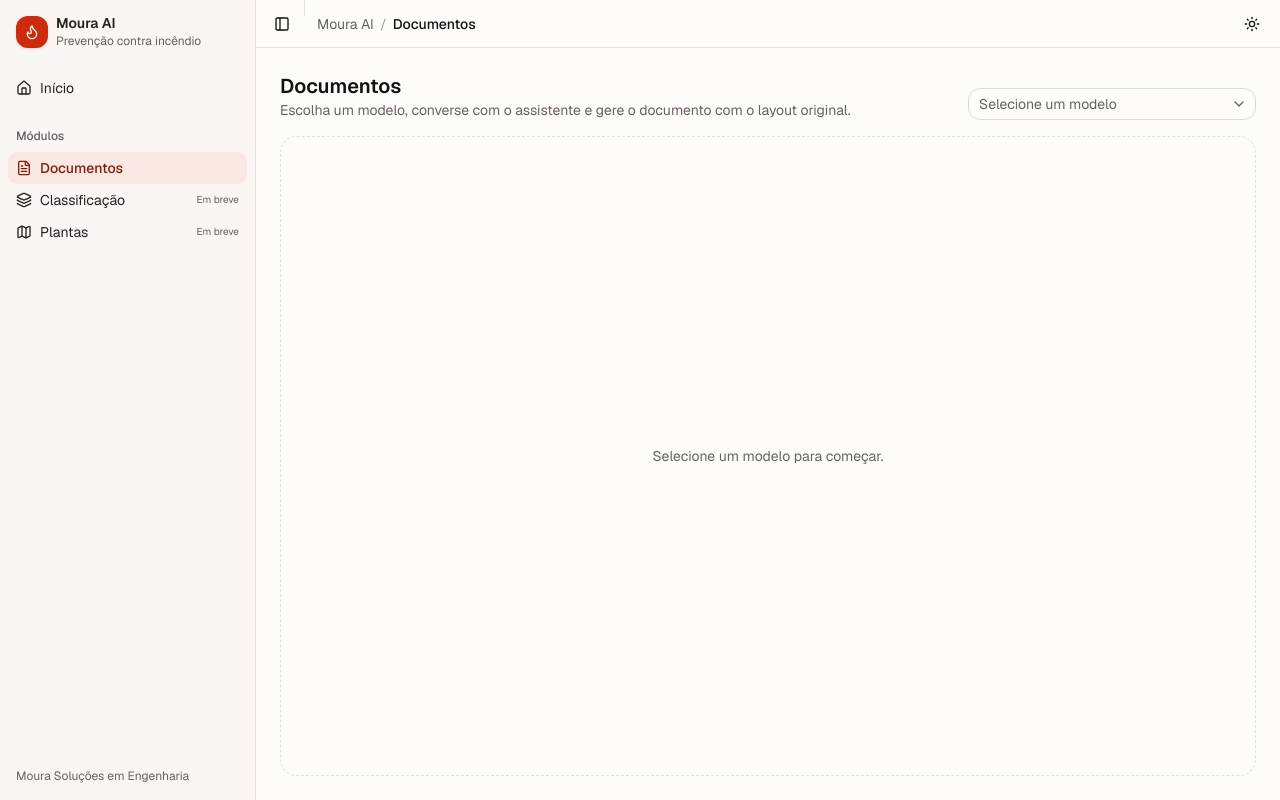
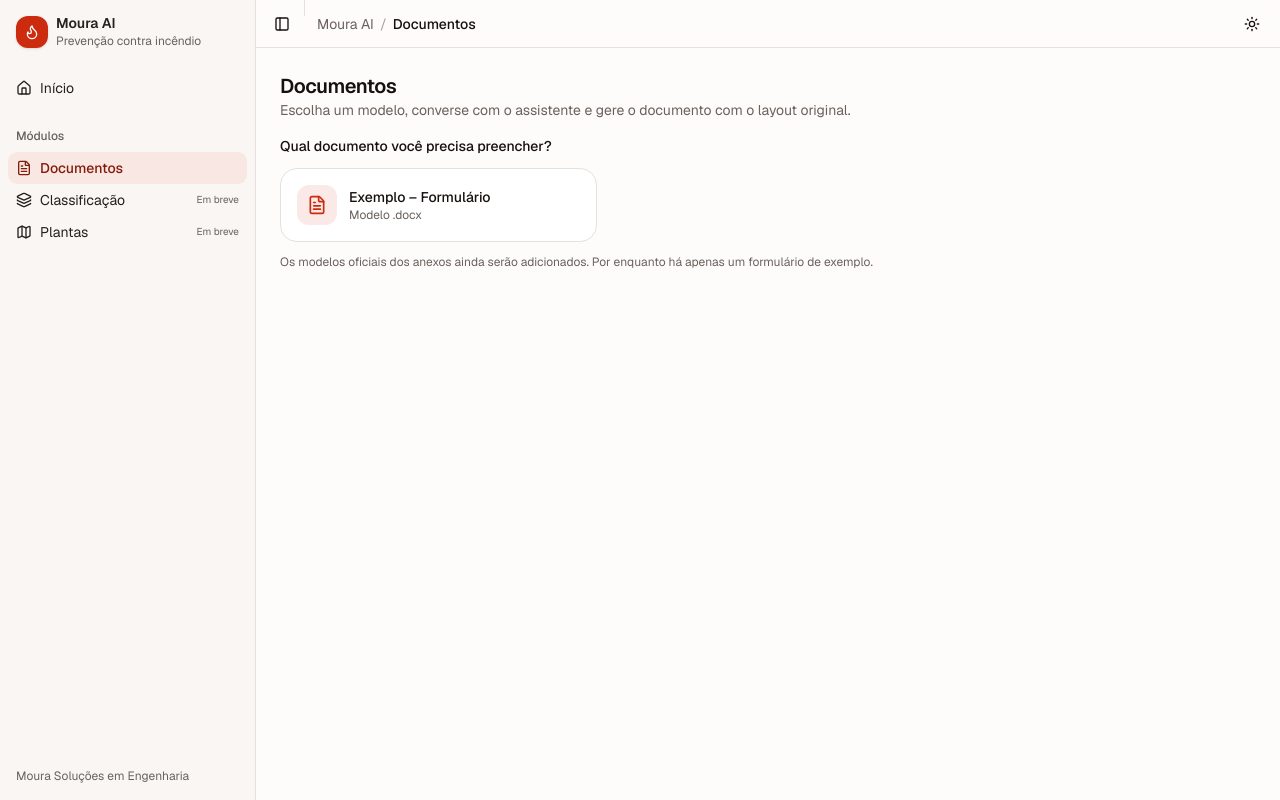
Before and after one commit to tiagoponciano/Moura-AI, a Next.js app in the folder client/: page /documentos in a window 1280 px wide. Built offline with nearby package versions, Linux system fonts and the light colour scheme.

Commit message:
style(documentos/page.tsx): pick template from cards and show required progress

```diff
--- a/client/app/documentos/page.tsx
+++ b/client/app/documentos/page.tsx
@@ -1,10 +1,11 @@
 "use client";
 
-import { FileDown, Loader2 } from "lucide-react";
+import { FileDown, FileText, Loader2 } from "lucide-react";
 import { useCallback, useEffect, useMemo, useState } from "react";
 import { Chat } from "@/components/shared/chat";
 import { FieldsPanel, isEmptyValue } from "./_components/fields-panel";
 import { Button } from "@/components/ui/button";
+import { Progress } from "@/components/ui/progress";
 import {
   Select,
   SelectContent,
@@ -82,6 +83,11 @@ export default function DocumentosPage() {
     [schema],
   );
 
+  const required = schema?.campos.filter((field) => field.obrigatorio) ?? [];
+  const filledRequired = required.filter(
+    (field) => field.tipo === "boolean" || !isEmptyValue(values[field.nome]),
+  ).length;
+
   const chatBody = useMemo(() => ({ templateId: selectedId, schema }), [selectedId, schema]);
 
   function updateField(name: string, value: FieldValue | undefined) {
@@ -121,11 +127,12 @@ export default function DocumentosPage() {
     <div className="flex h-full flex-col gap-4 p-4 md:p-6">
       <div className="flex flex-wrap items-end justify-between gap-3">
         <div>
-          <h1 className="text-xl font-semibold">Documentos</h1>
+          <h1 className="text-xl font-semibold tracking-tight">Documentos</h1>
           <p className="text-sm text-muted-foreground">
             Escolha um modelo, converse com o assistente e gere o documento com o layout original.
           </p>
         </div>
+        {template && (
           <Select value={selectedId ?? ""} onValueChange={selectTemplate}>
             <SelectTrigger className="w-72">
               <SelectValue placeholder="Selecione um modelo" />
@@ -138,13 +145,36 @@ export default function DocumentosPage() {
               ))}
             </SelectContent>
           </Select>
+        )}
       </div>
 
       {loadError && <p className="text-sm text-destructive">{loadError}</p>}
 
       {!template ? (
-        <div className="flex flex-1 items-center justify-center rounded-xl border border-dashed text-sm text-muted-foreground">
-          Selecione um modelo para começar.
+        <div className="flex flex-1 flex-col gap-3">
+          <p className="text-sm font-medium">Qual documento você precisa preencher?</p>
+          <div className="grid gap-3 sm:grid-cols-2 lg:grid-cols-3">
+            {templates.map((entry) => (
+              <button
+                key={entry.id}
+                type="button"
+                onClick={() => selectTemplate(entry.id)}
+                className="flex items-center gap-3 rounded-xl border bg-card p-4 text-left transition-colors hover:border-primary/40 hover:bg-accent/40 focus-visible:ring-3 focus-visible:ring-ring/50 focus-visible:outline-none"
+              >
+                <div className="flex size-10 shrink-0 items-center justify-center rounded-lg bg-primary/10 text-primary">
+                  <FileText className="size-5" />
+                </div>
+                <div className="min-w-0">
+                  <p className="truncate text-sm font-medium">{entry.nome}</p>
+                  <p className="text-xs text-muted-foreground">Modelo .{entry.tipo}</p>
+                </div>
+              </button>
+            ))}
+          </div>
+          <p className="text-xs text-muted-foreground">
+            Os modelos oficiais dos anexos ainda serão adicionados. Por enquanto há apenas um
+            formulário de exemplo.
+          </p>
         </div>
       ) : !schema ? (
         <div className="flex flex-1 items-center justify-center text-sm text-muted-foreground">
@@ -161,11 +191,26 @@ export default function DocumentosPage() {
               onToolResult={handleToolResult}
               placeholder="Ex.: imóvel da Padaria Silva, Rua X 123, 750 m², comercial, 2 pavimentos"
               emptyState="Descreva o imóvel e o proprietário. O assistente preenche os campos ao lado."
+              suggestions={[
+                "Padaria Silva Ltda, Rua das Flores 123, Florianópolis. 750 m², comercial, 2 pavimentos.",
+                "Quais informações você precisa para este formulário?",
+              ]}
             />
           </div>
 
           <aside className="flex min-h-0 flex-col rounded-xl border bg-card">
-            <div className="border-b px-4 py-2 text-sm font-medium">Campos do formulário</div>
+            <div className="flex flex-col gap-2 border-b px-4 py-3">
+              <div className="flex items-center justify-between text-sm">
+                <span className="font-medium">Campos do formulário</span>
+                <span className="text-xs text-muted-foreground tabular-nums">
+                  {filledRequired}/{required.length} obrigatórios
+                </span>
+              </div>
+              <Progress
+                value={required.length ? (filledRequired / required.length) * 100 : 100}
+                aria-label="Campos obrigatórios preenchidos"
+              />
+            </div>
             <div className="min-h-0 flex-1 overflow-y-auto p-4">
               <FieldsPanel fields={schema.campos} values={values} onChange={updateField} />
             </div>
@@ -180,7 +225,7 @@ export default function DocumentosPage() {
                   </ul>
                 </div>
               )}
-              <Button onClick={generate} disabled={generating}>
+              <Button onClick={generate} disabled={generating} size="lg">
                 {generating ? <Loader2 className="animate-spin" /> : <FileDown />}
                 Gerar documento
               </Button>
```
Lines whose indentation alone changed are shown as unchanged.
